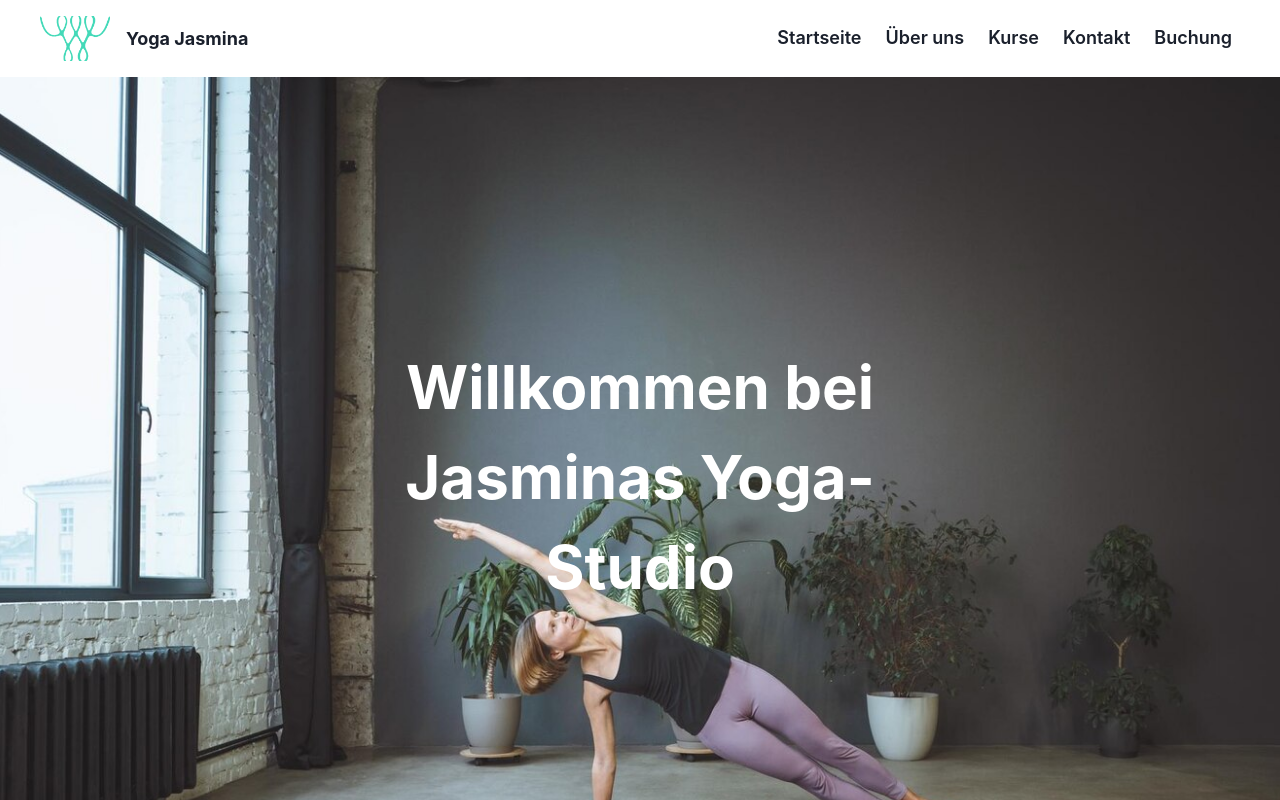
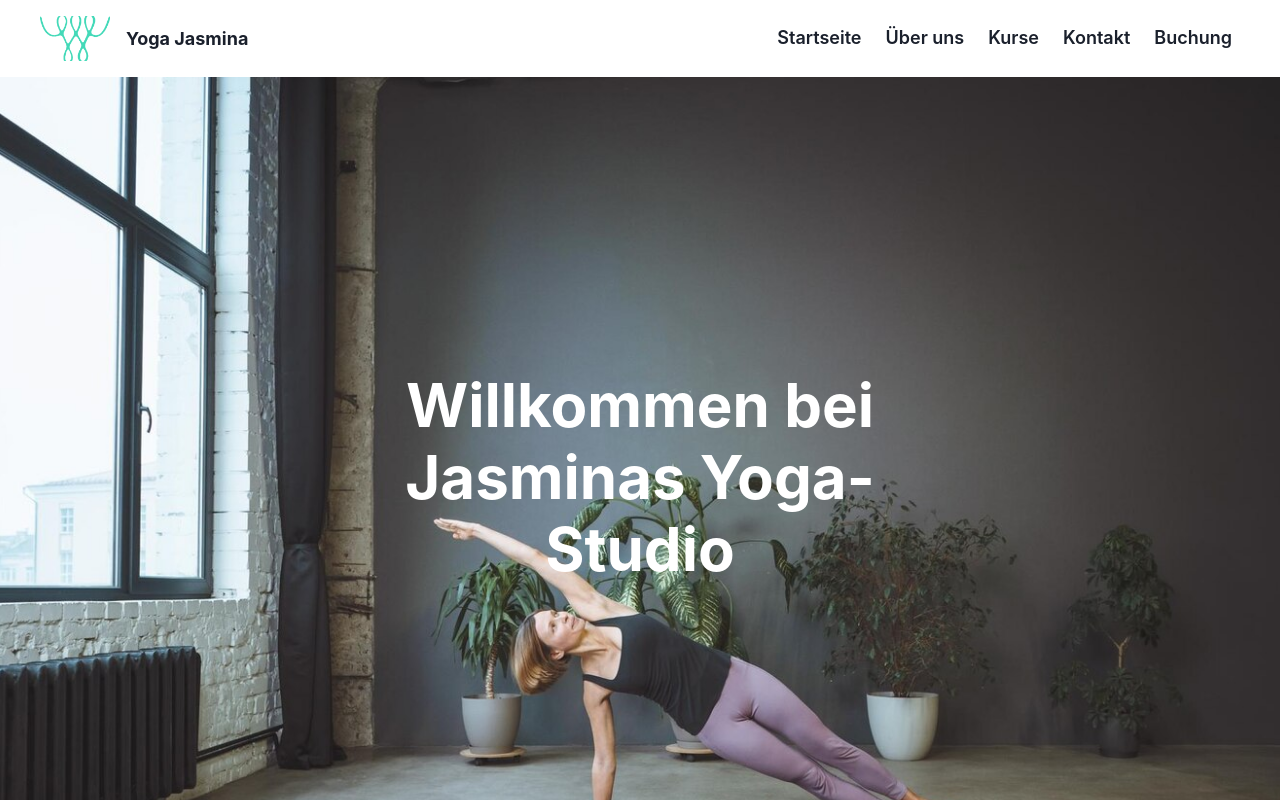
Before and after one commit to mouadmeziani/jasmina-yoga-website, a Next.js app: page / in a window 1280 px wide. Shown: the top 800 px of the page. Built offline with nearby package versions, Linux system fonts and the light colour scheme.

Commit message:
Adhere to accesibility principles in which implementing Heading accordingly

```diff
--- a/components/AboveTheFold.tsx
+++ b/components/AboveTheFold.tsx
@@ -1,11 +1,11 @@
 "use client";
-import { Box, Text, Image } from "@chakra-ui/react";
+import { Box, Text, Image, Heading } from "@chakra-ui/react";
 import { motion, useScroll, useTransform } from "framer-motion";
 import image from "@/images/backgroundimage.jpg";
 
 export function AboveTheFold() {
   const { scrollY } = useScroll();
-  const y = useTransform(scrollY, [0, 500], [0, -300]);
+  const y = useTransform(scrollY, [0, 500], [0, -150]);
 
   return (
     <Box position="relative" height="100vh" overflow="hidden">
@@ -26,9 +26,9 @@ export function AboveTheFold() {
         color="white"
         textAlign="center"
       >
-        <Text fontSize="6xl" fontWeight="bold">
+        <Heading as="h1" fontSize="6xl" fontWeight="bold">
           Willkommen bei Jasminas Yoga-Studio
-        </Text>
+        </Heading>
       </Box>
     </Box>
   );
```
